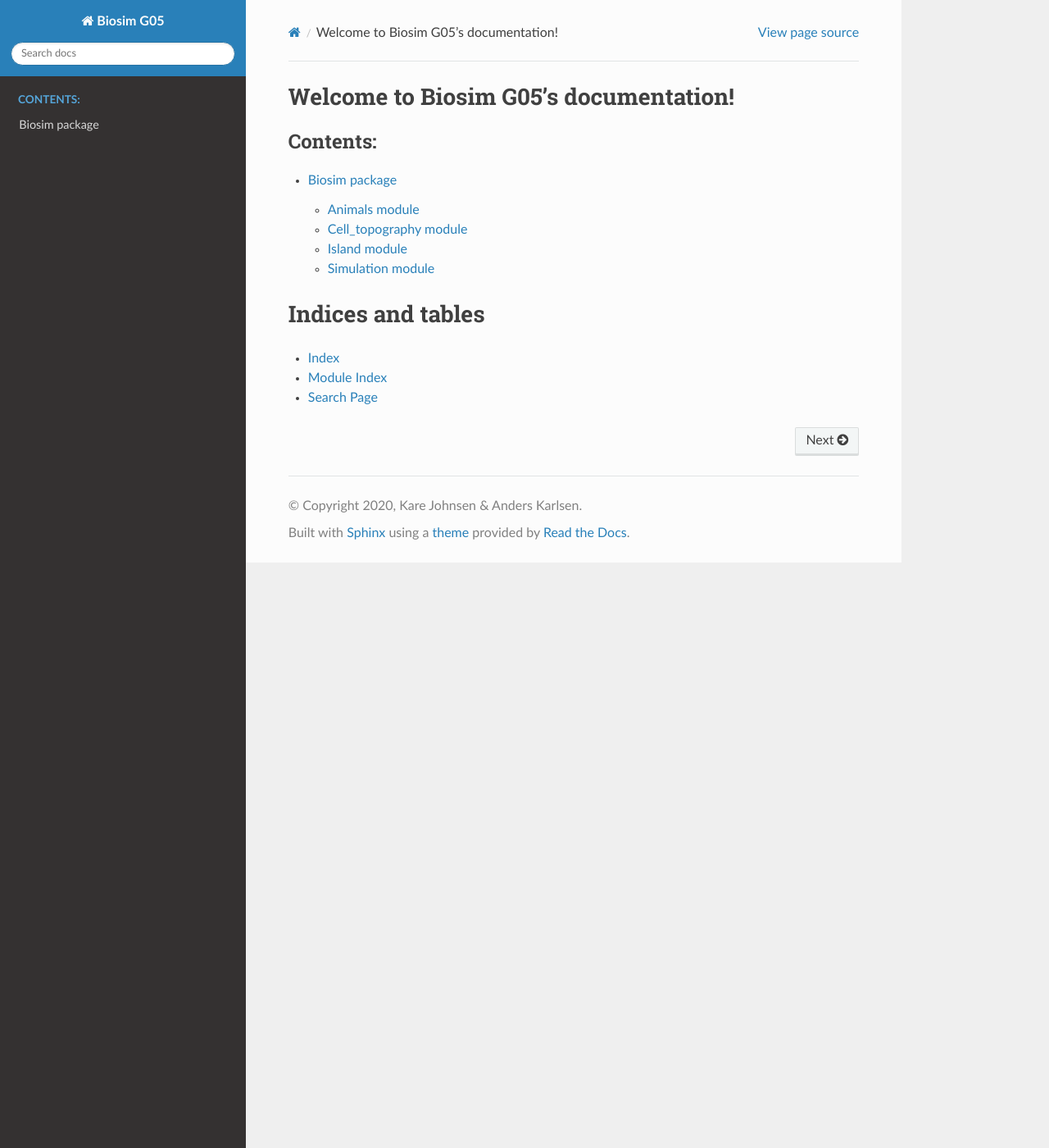
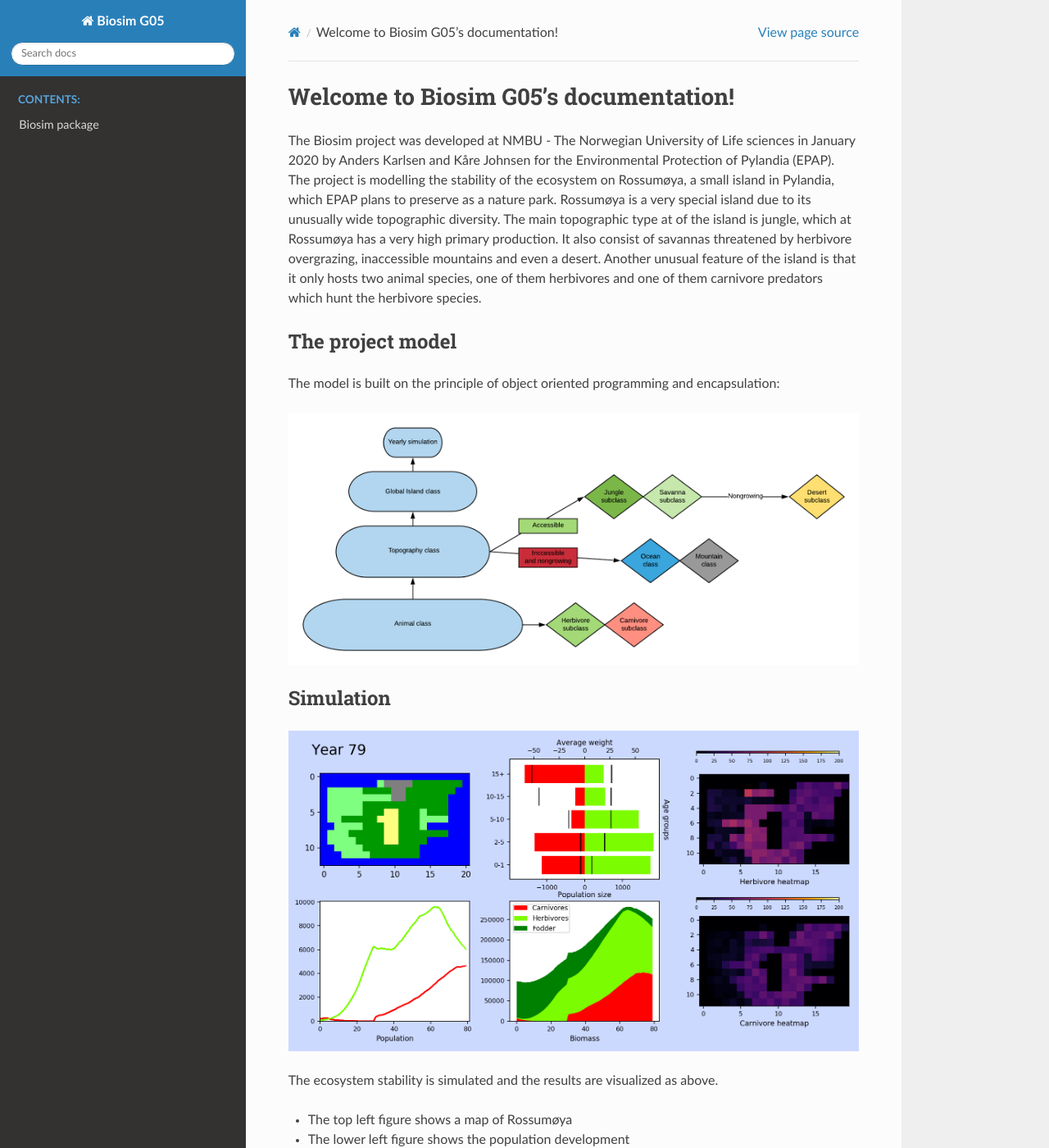
Before and after one commit to Andersirk/BioSim_G05_Kare_Anders, a Sphinx documentation site: the page built from docs/index.rst, in a window 1280 px wide and 1400 px high. Shown: the whole window at 82% size. Built offline with Sphinx 7.4.7 and the Read the Docs theme 2.0.0, drawn with Linux system fonts in a browser that asks for light colours; some of the changed text lies outside the part shown.

Commit message:
polished up the documetation

```diff
--- a/docs/index.rst
+++ b/docs/index.rst
@@ -5,6 +5,29 @@
 
 Welcome to Biosim G05's documentation!
 ======================================
+
+The Biosim project was developed at NMBU - The Norwegian University of Life sciences in January 2020 by Anders Karlsen and Kåre Johnsen for the Environmental Protection of Pylandia (EPAP).
+The project is modelling the stability of the ecosystem on Rossumøya, a small island in Pylandia, which EPAP plans to preserve as a nature park. Rossumøya is a very special island due to its
+unusually wide topographic diversity. The main topographic type at of the island is jungle, which at Rossumøya has a very high primary production. It also consist of savannas threatened by herbivore
+overgrazing, inaccessible mountains and even a desert. Another unusual feature of the island is that it only hosts two animal species, one of them herbivores and one of them carnivore predators which hunt the herbivore species.
+
+The project model
+^^^^^^^^^^^^^^^^^
+The model is built on the principle of object oriented programming and encapsulation:
+
+.. image:: project_structure.png
+
+Simulation
+^^^^^^^^^^
+.. image:: examplesim.png
+
+The ecosystem stability is simulated and the results are visualized as above.
+
+- The top left figure shows a map of Rossumøya
+- The lower left figure shows the population development
+- The top middle figure shows the population pyramid of the island (lower x-axis), and the mean weight for the respective weight group (higher y-axis).
+- The lower middle figure visualize the Rossumøyas total biomass as a stacked plot.
+- The top and lower right figures shows the heatmap for respectively the herbivore and carnivore population
 
 .. toctree::
    :maxdepth: 2
```
Also changed, not shown: docs/examplesim.png (added), docs/project_structure.png (added).
